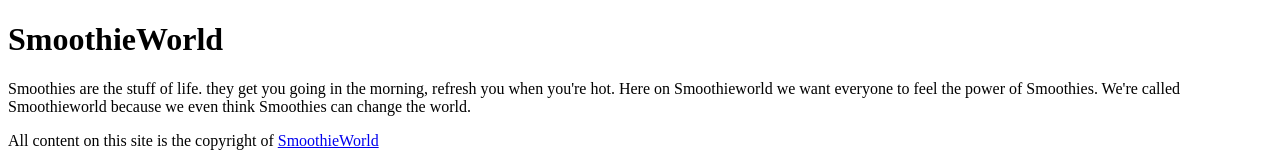
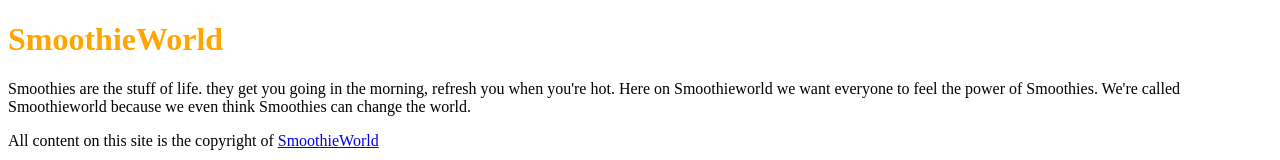
Before and after one commit to wyle-e-coyote/HTML5, a plain HTML site: page HTML5lessons/HTML5_02lessons/index.html in a window 1280 px wide. Shown: the top 160 px of the page. Drawn offline with Linux system fonts and the light colour scheme.

Commit message:
lesson2: css edit

```diff
--- a/HTML5lessons/HTML5_02lessons/index.html
+++ b/HTML5lessons/HTML5_02lessons/index.html
@@ -3,11 +3,11 @@
 <head>
 <meta http-equiv="Content-Type" content="text/html; charset=UTF-8" />
 <title>SmootieWorld</title>
-
+<link rel="stylesheet" type="text/css" href="styles.css" />
 </head>
 
 <body>
-	<h1>SmoothieWorld</h1>
+	<h1 class="purple">SmoothieWorld</h1>
 	<p>Smoothies are the stuff of life. they get you going in the morning, refresh you when you're hot. Here on Smoothieworld we want everyone to feel the power of Smoothies. We're called Smoothieworld because we even think Smoothies can change the world.</p>
 
 	<p>All content on this site is the
--- /dev/null
+++ b/HTML5lessons/HTML5_02lessons/styles.css
@@ -0,0 +1,3 @@
+.purple {
+	color:orange;
+}
```
